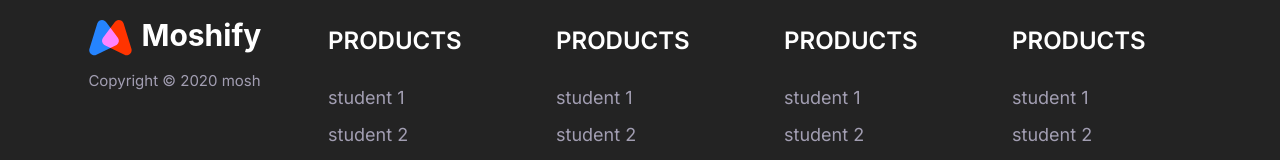
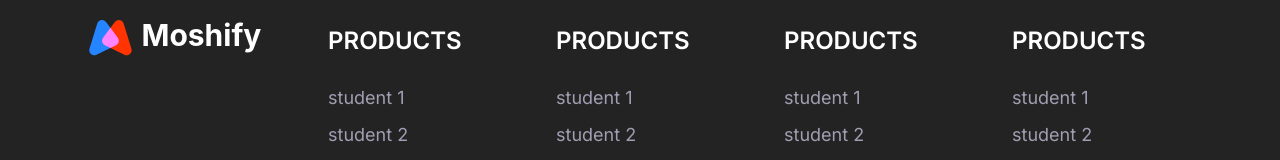
Before and after one commit to K-Ds/Moshify, a website built with Parcel: page index.html in a window 1280 px wide. Shown: the part 5557-5717 px from the top of the page. Built offline with nearby package versions, Linux system fonts and the light colour scheme.

Commit message:
Update index.html
Remove copyright

```diff
--- a/index.html
+++ b/index.html
@@ -561,7 +561,6 @@
           <a href="/"
             ><img class="nav__logo" src="images/logo.svg" alt="Company logo"
           /></a>
-          <p class="footer__copyright">Copyright © 2020 mosh</p>
         </div>
       </div>
     </footer>
```
